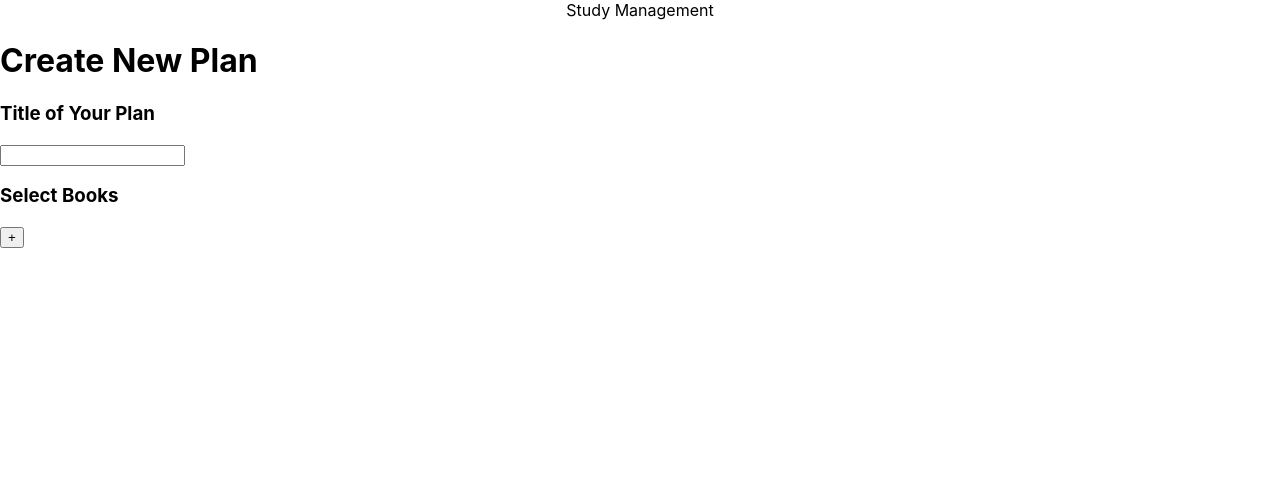
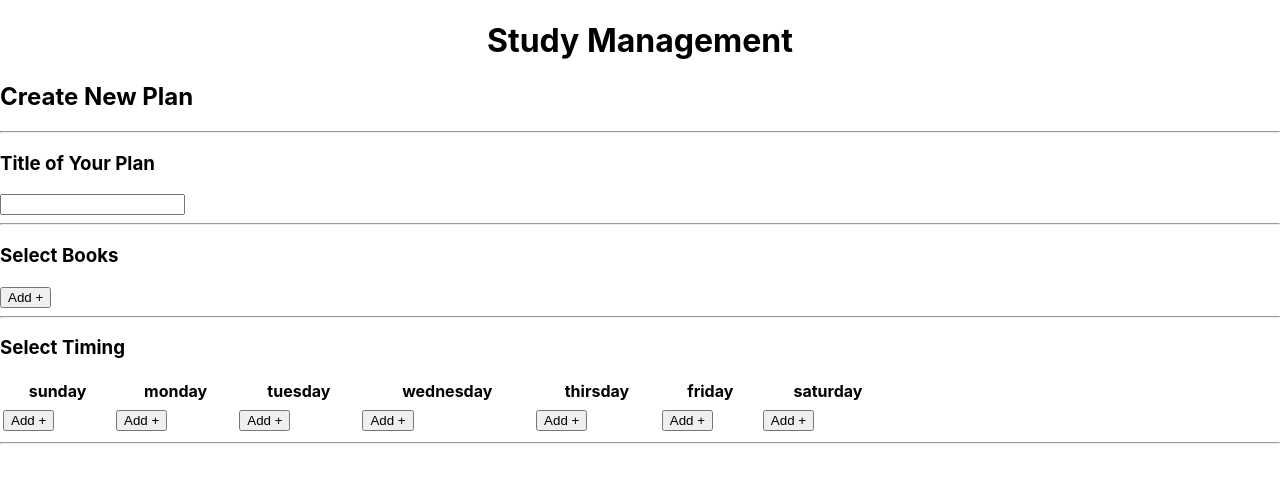
Before and after one commit to kevinp2611/my-app, a React (Create React App) app: page / in a window 1280 px wide. Shown: the top 482 px of the page. Built offline with nearby package versions, Linux system fonts and the light colour scheme.

Commit message:
third commit

```diff
--- a/src/App.js
+++ b/src/App.js
@@ -2,9 +2,10 @@ import "./App.css";
 import { useState } from "react";
 import MultipleSelect from "./components/MultipleSelect";
 import Book from "./Book";
+import Timing from "./components/Timing";
 
 function App() {
-  const [inputValues, setInputValues] = useState({});
+  // const [inputValues, setInputValues] = useState({});
   const [counter, setCounter] = useState(0);
   const [selectedbook, setBoook] = useState();
 
@@ -13,35 +14,25 @@ function App() {
     console.log(counter);
   };
 
-  const handleOnChange = (e) => {
-    const abc = {};
-    abc[e.target.className] = e.target.value;
-    setInputValues({ ...inputValues, ...abc });
-  };
-
-  // console.log(Book[0].name);
-
   return (
     <>
       {console.log(selectedbook)}
-      <div className="App">Study Management</div>
-      <h1> Create New Plan</h1>
+      <div className="App">
+        {" "}
+        <h1> Study Management</h1>
+      </div>
+      <h2> Create New Plan</h2>
+
+      <hr />
+
       <div>
         <h3> Title of Your Plan</h3>
         <input name="title" />
       </div>
 
       <div>
-        {/* <hr /> */}
+        <hr />
         <h3> Select Books</h3>
-
-        {Object.keys(inputValues).map((c) => {
-          return (
-            <>
-              <p>{inputValues[c]}</p>
-            </>
-          );
-        })}
 
         {Array.from(Array(counter)).map((c, index) => {
           return (
@@ -64,8 +55,16 @@ function App() {
             </>
           );
         })}
-        <button onClick={handleClick}>+</button>
+
+        <button onClick={handleClick}>Add +</button>
       </div>
+      <hr />
+      <div>
+        <h3> Select Timing</h3>
+
+        <Timing />
+      </div>
+      <hr />
     </>
   );
 }
--- /dev/null
+++ b/src/components/Timing.js
@@ -0,0 +1,69 @@
+import { useState } from "react";
+
+const Timing = () => {
+  const [counter, setCounter] = useState({
+    sunday: 0,
+    monday: 0,
+    tuesday: 0,
+    wednesday: 0,
+    thirsday: 0,
+    friday: 0,
+    saturday: 0,
+  });
+
+  const handleClick = (day) => {
+    setCounter({ ...counter, [day]: counter[day] + 1 });
+    console.log(counter);
+  };
+  return (
+    <>
+      <table style={{ width: "70%" }}>
+        <thead>
+          <tr>
+            {Object.keys(counter).map((day, index) => {
+              return <th> {day}</th>;
+            })}
+          </tr>
+        </thead>
+        <tbody>
+          <tr>
+            {Object.keys(counter).map((item) => {
+              return (
+                <td>
+                  {Array.from(Array(counter[item])).map((c, index) => {
+                    return (
+                      <>
+                        <select>
+                          <option>hi</option>
+                        </select>
+                        <br />
+                      </>
+                    );
+                  })}
+                </td>
+              );
+            })}
+          </tr>
+
+          <tr>
+            {Object.keys(counter).map((day, index) => {
+              return (
+                <td>
+                  <button
+                    key={day}
+                    onClick={() => {
+                      handleClick(day);
+                    }}
+                  >
+                    Add +
+                  </button>
+                </td>
+              );
+            })}
+          </tr>
+        </tbody>
+      </table>
+    </>
+  );
+};
+export default Timing;
```
